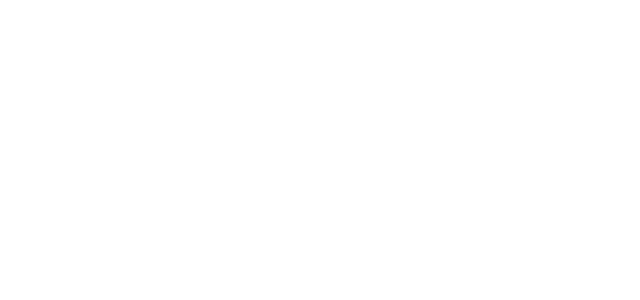
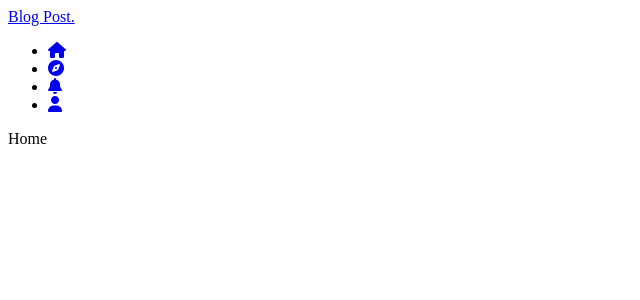
Before and after one commit to vidhi-thakur/BLOGPOST, a React (Create React App) app in the folder blog-app/: page / in a window 1280 px wide. Shown: the top 300 px of the page, without its empty margins (0-640 px from the left). Built offline with nearby package versions, Linux system fonts and the light colour scheme.

Commit message:
style: navbar

```diff
--- a/blog-app/package.json
+++ b/blog-app/package.json
@@ -8,6 +8,7 @@
     "@testing-library/user-event": "^12.8.3",
     "react": "^17.0.2",
     "react-dom": "^17.0.2",
+    "react-router-dom": "^5.2.0",
     "react-scripts": "4.0.3",
     "web-vitals": "^1.1.2"
   },
--- a/blog-app/public/index.html
+++ b/blog-app/public/index.html
@@ -10,6 +10,7 @@
       content="Web site created using create-react-app"
     />
     <link rel="apple-touch-icon" href="%PUBLIC_URL%/logo192.png" />
+    <script src="https://kit.fontawesome.com/a076d05399.js" crossorigin="anonymous"></script>
     <!--
       manifest.json provides metadata used when your web app is installed on a
       user's mobile device or desktop. See https://developers.google.com/web/fundamentals/web-app-manifest/
--- a/blog-app/src/App.js
+++ b/blog-app/src/App.js
@@ -1,12 +1,30 @@
 import './App.css';
-import "./components/Navbar";
+import Navbar from "./components/Navbar.js";
 import React from 'react';
+import { BrowserRouter as Router, Switch, Route} from "react-router-dom";
 
 function App() {
   return (
-    <div className="App">
+    <>
+            <Router>
+                <Navbar />
+                <Switch>
+                    <Route exact path="/">
+                        Home
+                    </Route>
+                    <Route path="/categouries">
+                        Categouries
+                    </Route>
+                    <Route path="/notifications">
+                        Notification
+                    </Route>
+                    <Route path="/account">
+                        Account
+                    </Route>
+                </Switch>
+            </Router>
 
-    </div>
+        </>
   );
 }
 
--- a/blog-app/src/components/Navbar.js
+++ b/blog-app/src/components/Navbar.js
@@ -1,12 +1,25 @@
 import React from 'react'
-import { BrowserRouter as Router, Switch, Route} from 'react-router-dom';
+import { Link } from "react-router-dom";
 
 function Navbar() {
     return (
-        <>
-            Router
-
-        </>
+        <div>
+            <Link to="/" className="BlogPost">Blog Post.</Link>
+            <ul>
+                <li class="nav-links">
+                    <Link to="/"><i className="fas fa-home"></i></Link>
+                </li>
+                <li class="nav-links">
+                    <Link to="/categouries/"><i className="fas fa-compass"></i></Link>
+                </li>
+                <li class="nav-links">
+                    <Link to="/notifications/"><i className="fas fa-bell"></i></Link>
+                </li>
+                <li class="nav-links">
+                    <Link to="/account/"><i className="fas fa-user"></i></Link>
+                </li>
+            </ul>
+        </div>
     );
 }
 
```
Also changed, not shown: 1 other file (tests, documents, lock files or other folders).
